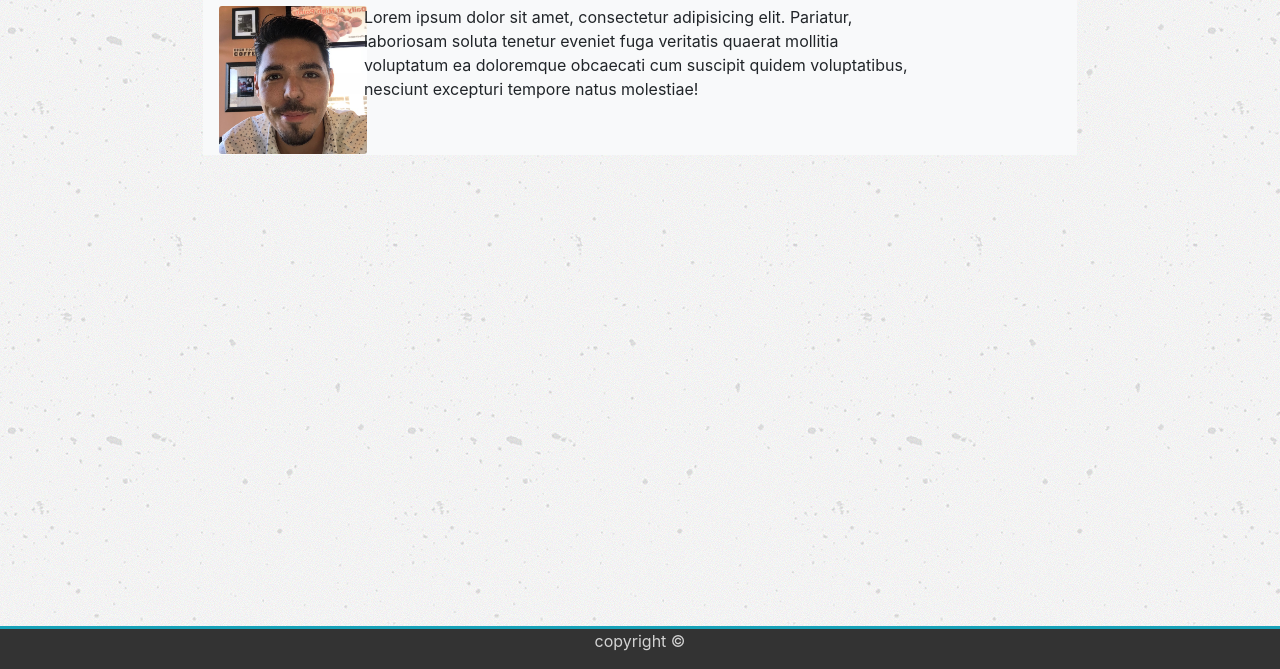
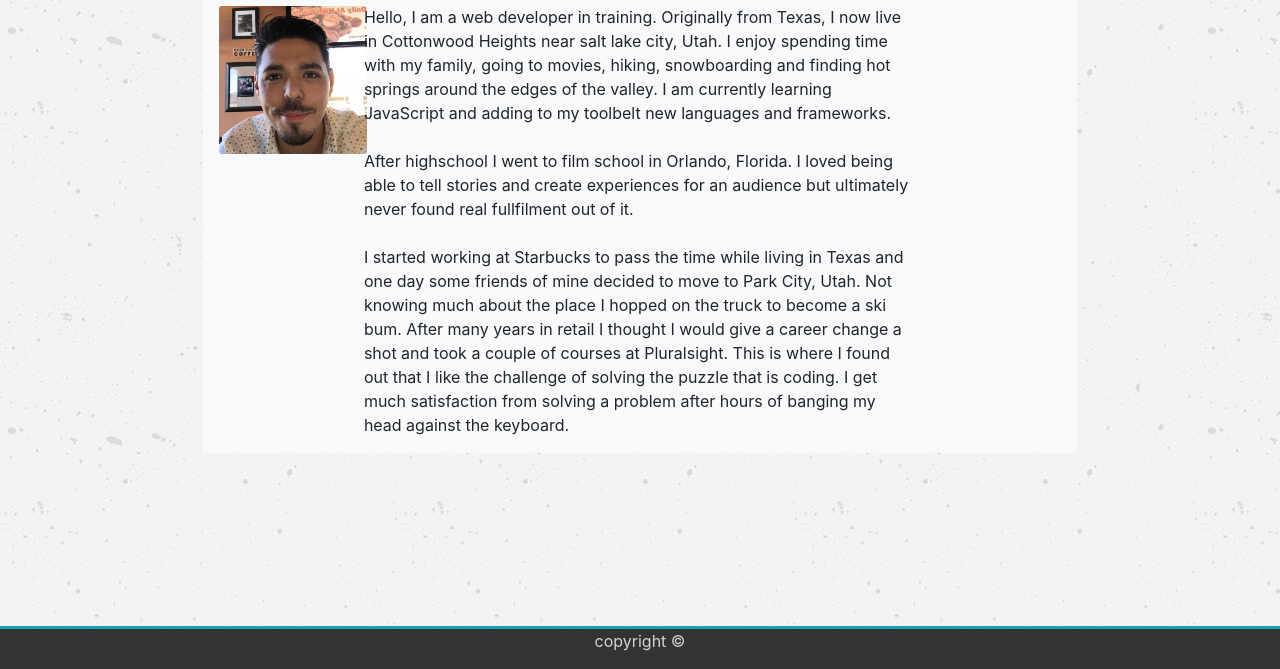
Before and after one commit to jacobdolph/firstportfolio, a plain HTML site: page index.html in a window 1280 px wide. Shown: the part 131-800 px from the top of the page. Drawn offline with nearby package versions, Linux system fonts and the light colour scheme.

Commit message:
added a readme file as well as added some info in the about me section

```diff
--- a/index.html
+++ b/index.html
@@ -50,10 +50,30 @@
                     <img class="border border-light rounded" src="assets/images/jacob-1.jpg" style="width: 150px; "
                         alt="nothing">
                 </div>
-                <p class="col-md-8">Lorem ipsum dolor sit amet, consectetur adipisicing elit. Pariatur, laboriosam
-                    soluta tenetur eveniet
-                    fuga veritatis quaerat mollitia voluptatum ea doloremque obcaecati cum suscipit quidem voluptatibus,
-                    nesciunt excepturi tempore natus molestiae!</p>
+                <p class="col-md-8">Hello, I am a web developer in training. Originally from Texas, I now live in
+                    Cottonwood Heights near
+                    salt lake city, Utah. I enjoy spending time with my family, going to movies, hiking, snowboarding
+                    and
+                    finding hot springs around the edges of
+                    the valley. I am currently learning JavaScript and adding to my toolbelt new languages and
+                    frameworks.
+                    <br>
+                    <br>
+                    After highschool I went to film school in Orlando, Florida. I loved being able to tell stories and
+                    create experiences for
+                    an audience but ultimately never found real fullfilment out of it.
+                    <br>
+                    <br>
+                    I started working at Starbucks to pass the time while living in Texas and one day some friends of
+                    mine
+                    decided to move to Park City, Utah. Not knowing much about the place I hopped on the truck to become
+                    a
+                    ski bum. After many years in retail I thought I would give a career change a shot and took a couple
+                    of
+                    courses at Pluralsight. This is where I found out that I like the challenge of solving the puzzle
+                    that
+                    is coding. I get much satisfaction from solving a problem after hours of banging my head against the
+                    keyboard.</p>
             </div>
         </div>
 
```
Also changed, not shown: assets/images/portfolio-mobile.jpg (added), assets/images/portfolio.jpg (added), 1 other file.
